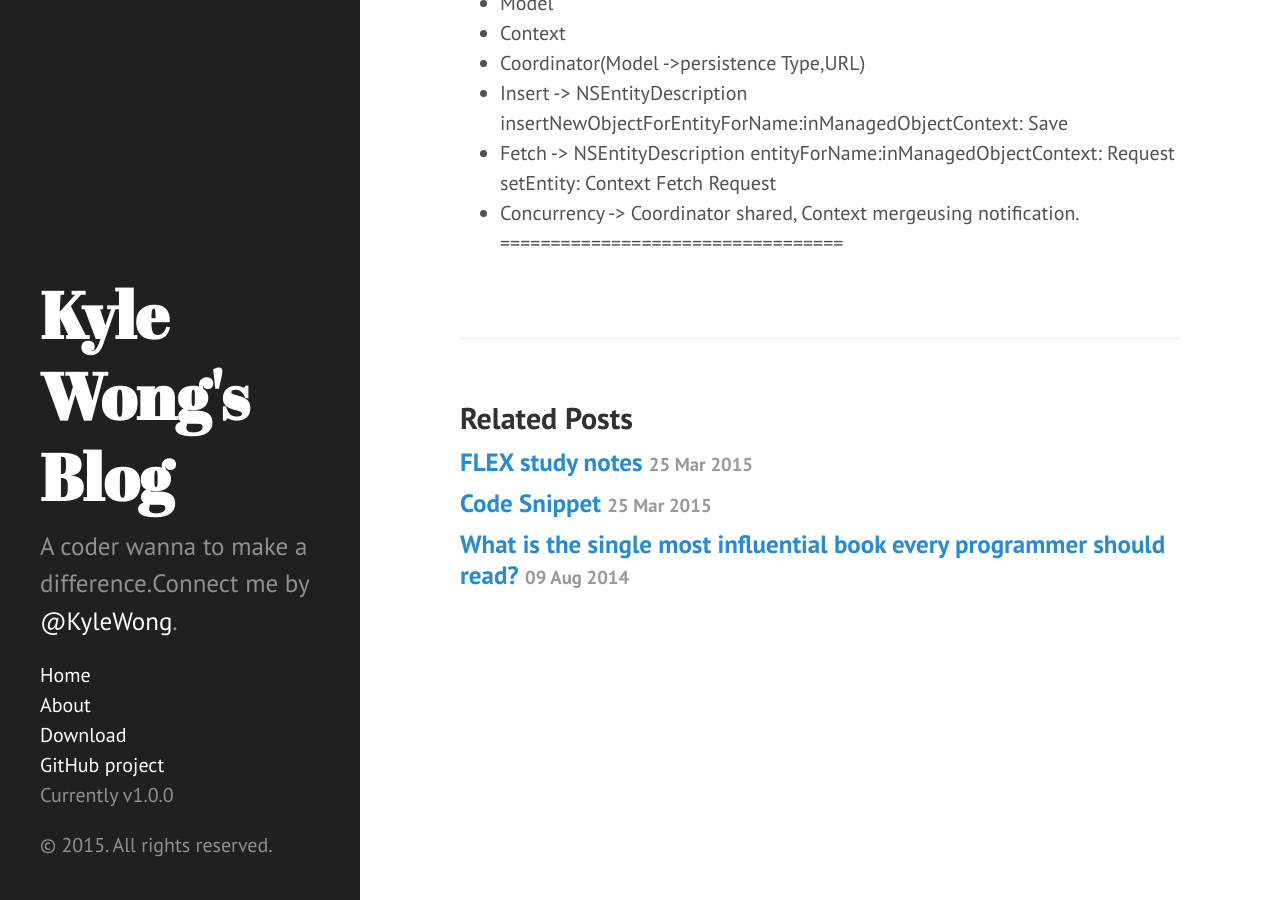
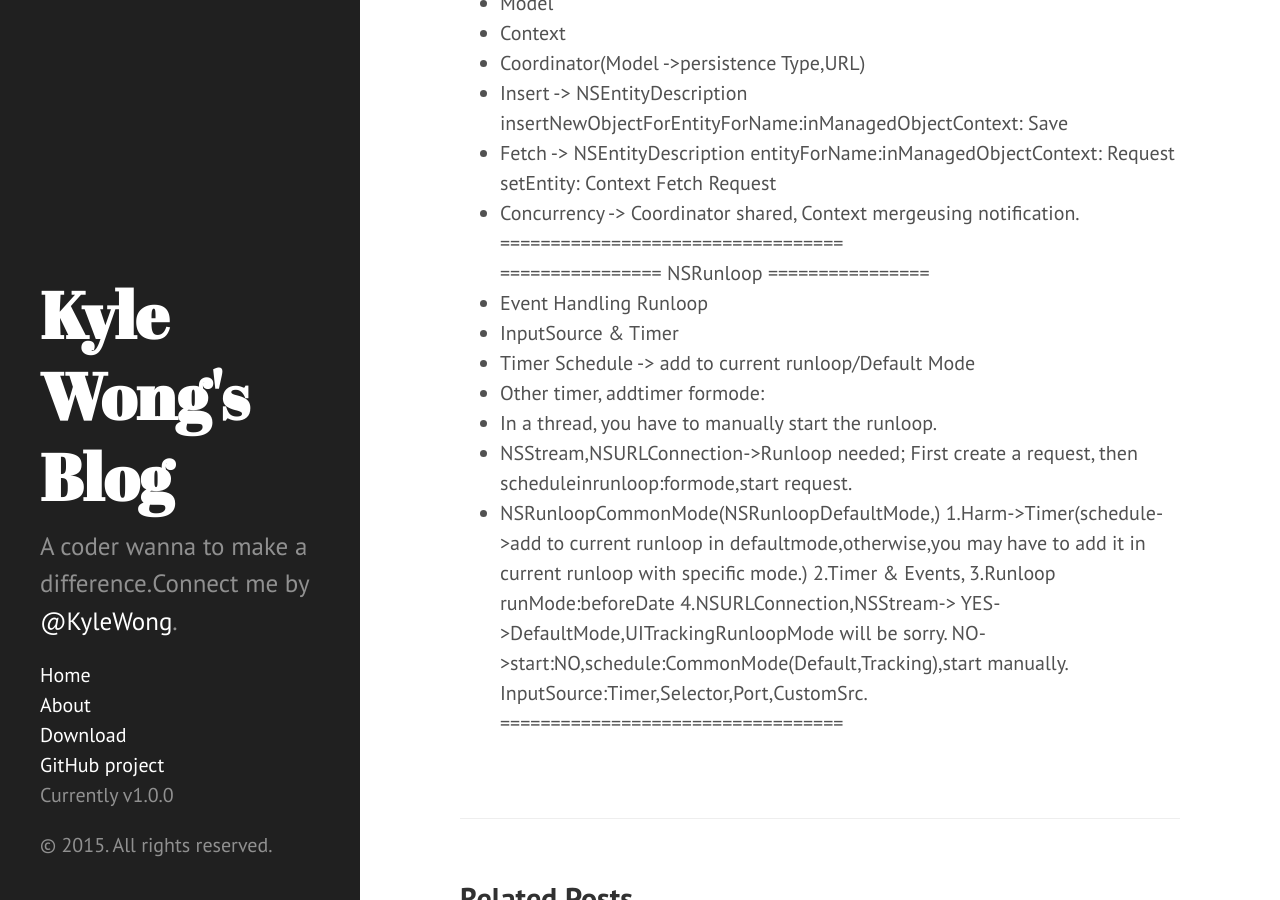
Before and after one commit to kangwang1988/kangwang1988.github.io, a Jekyll site: the page built from _posts/2015-05-10-iOS-study-note.md, in a window 1280 px wide and 900 px high, scrolled down 3472 px. Built offline with Jekyll 4.4.1, drawn with Linux system fonts in a browser that asks for light colours; Markdown is read by kramdown in place of the engine named in the settings.

Commit message:
Update 2015-05-10-iOS-study-note.md

```diff
--- a/_posts/2015-05-10-iOS-study-note.md
+++ b/_posts/2015-05-10-iOS-study-note.md
@@ -134,3 +134,19 @@ To analyze crash logs, we have two options:
 - Fetch -> NSEntityDescription entityForName:inManagedObjectContext: Request setEntity: Context Fetch Request
 - Concurrency -> Coordinator shared, Context mergeusing notification.
 ==================================<br>
+================ NSRunloop  ================<br>
+- Event Handling Runloop
+- InputSource & Timer
+- Timer Schedule -> add to current runloop/Default Mode
+- Other timer, addtimer formode:
+- In a thread, you have to manually start the runloop.
+- NSStream,NSURLConnection->Runloop needed; First create a request, then scheduleinrunloop:formode,start request.
+- NSRunloopCommonMode(NSRunloopDefaultMode,)
+1.Harm->Timer(schedule->add to current runloop in defaultmode,otherwise,you may have to add it in current runloop with specific mode.)
+2.Timer & Events,
+3.Runloop runMode:beforeDate
+4.NSURLConnection,NSStream->
+YES->DefaultMode,UITrackingRunloopMode will be sorry.
+NO->start:NO,schedule:CommonMode(Default,Tracking),start manually.
+InputSource:Timer,Selector,Port,CustomSrc.
+==================================<br>
```
